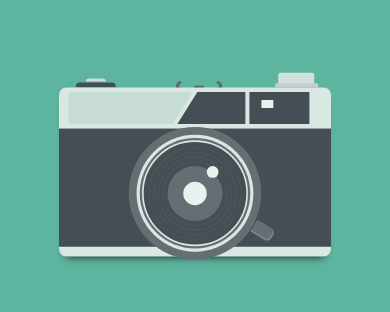
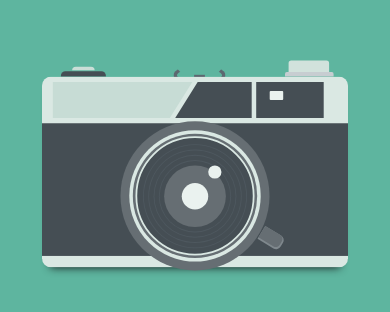
Before and after one commit to Sumbo-1/camera, a plain HTML site: page index.html in a window 390 px wide. Shown: the part 250-562 px from the top of the page. Drawn offline with nearby package versions, Linux system fonts and the light colour scheme.

Commit message:
Update media.css

```diff
--- a/css/media.css
+++ b/css/media.css
@@ -1,5 +1,5 @@
 @media screen and (min-width: 320px) and (max-width: 600px) {
   .container {
-    transform: translate(-50%, -50%) scale(0.8);
+    transform: translate(-50%, -50%) scale(0.9);
   }
 }
```
